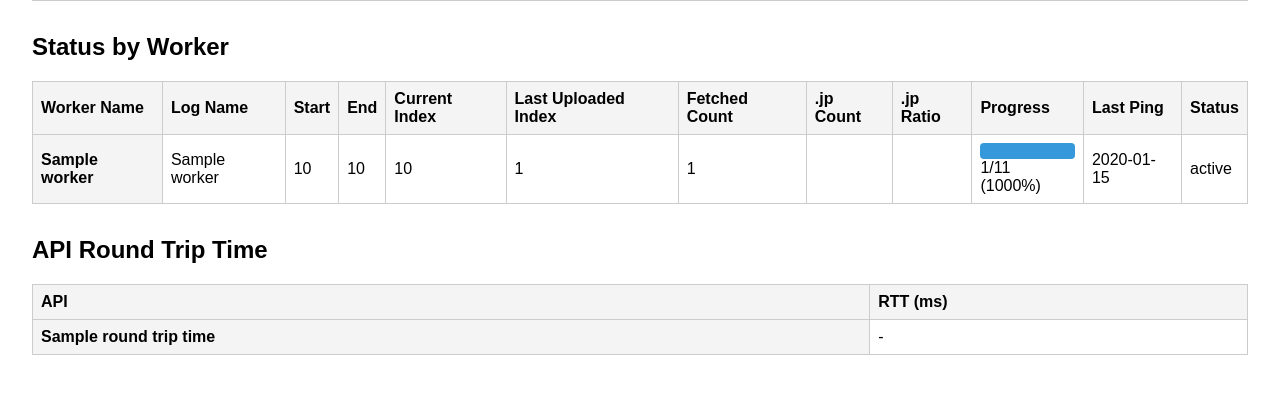
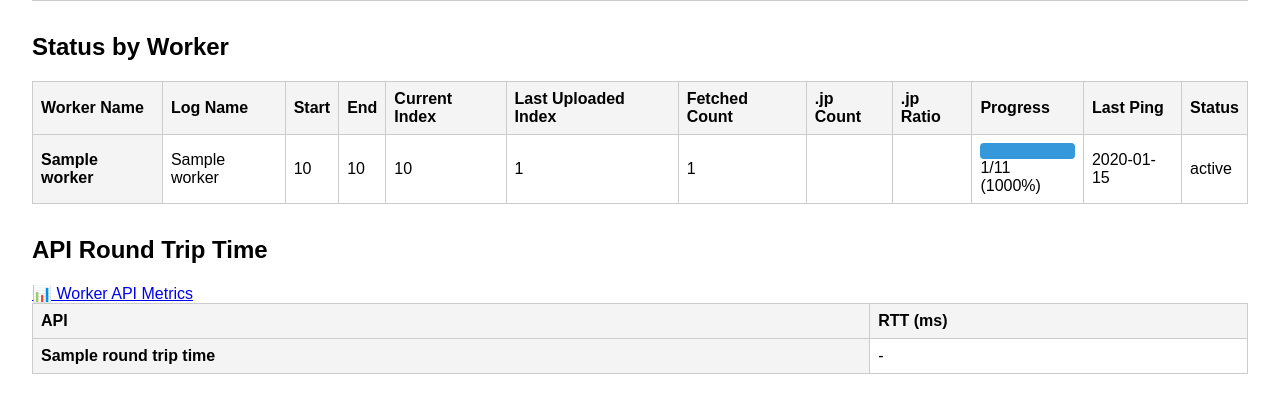
Before and after one commit to kujiy/ctlog-fetcher, a Python web app: template src/ui/templates/dashboard.html in a window 1280 px wide. Shown: the part 798-1204 px from the top of the page. Before the commit the page ends 1153 px from the top, so only its background shows below. Run offline with Jinja, Linux system fonts and the light colour scheme; the template is opened without the code that fills it: most values are stand-ins (such as "Sample title", 1, 10 or a date in 2020).

Commit message:
metrics link on ui

```diff
--- a/src/ui/templates/dashboard.html
+++ b/src/ui/templates/dashboard.html
@@ -250,6 +250,7 @@
 
 
     <h2>API Round Trip Time</h2>
+    <a href="/metrics">📊 Worker API Metrics</a>
     <table>
         <thead>
             <th>API</th>
```
